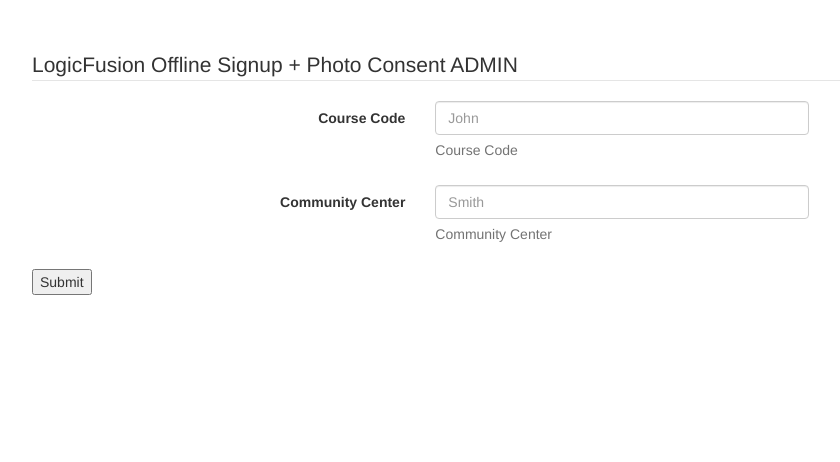
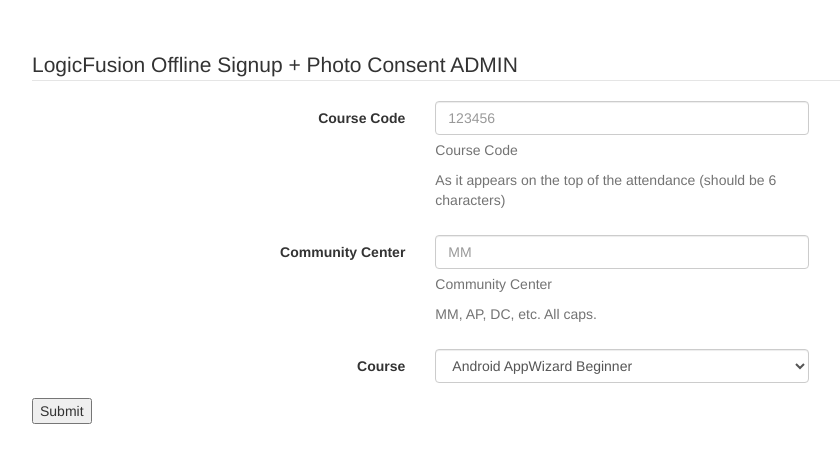
Before and after one commit to Timothylock/LogicFusion-Intranet-User-Signup, a plain HTML site: page static/admin.html in a window 1280 px wide. Shown: the whole page, without its empty margins (18-858 px from the left). Drawn offline with Linux system fonts and the light colour scheme.

Commit message:
Added course selection in admin.html to auto generate course code. Misc Fixes

```diff
--- a/static/admin.html
+++ b/static/admin.html
@@ -22,10 +22,11 @@
 
         <!-- Text input-->
         <div class="form-group">
-            <label class="col-md-4 control-label" for="course">Course Code</label>
+            <label class="col-md-4 control-label" for="course-code">Course Code</label>
             <div class="col-md-4">
-                <input id="course" name="course" type="text" placeholder="John" class="form-control input-md" required="">
+                <input id="course-code" name="course-code" type="text" placeholder="123456" class="form-control input-md" required="">
                 <span class="help-block">Course Code</span>
+                <span class="help-block">As it appears on the top of the attendance (should be 6 characters)</span>
             </div>
         </div>
 
@@ -33,8 +34,55 @@
         <div class="form-group">
             <label class="col-md-4 control-label" for="cc">Community Center</label>
             <div class="col-md-4">
-                <input id="cc" name="cc" type="text" placeholder="Smith" class="form-control input-md" required="">
+                <input id="cc" name="cc" type="text" placeholder="MM" class="form-control input-md" required="">
                 <span class="help-block">Community Center</span>
+                <span class="help-block">MM, AP, DC, etc.  All caps.</span>
+            </div>
+        </div>
+
+        <!-- Select Basic -->
+        <div class="form-group">
+            <label class="col-md-4 control-label" for="course">Course</label>
+            <div class="col-md-4">
+                <select id="course" name="course" class="form-control">
+                    <option value="D1">Android AppWizard Beginner</option>
+                    <option value="A1">Animation</option>
+                    <option value="C1">C++ Level 1</option>
+                    <option value="C3">C++ Level 2</option>
+                    <option value="Y1">ForensicFusion</option>
+                    <option value="F1">GameFusion Beginner</option>
+                    <option value="F3">GameFusion Platforming 1</option>
+                    <option value="F4">GameFusion Platforming 2</option>
+                    <option value="F5">GameFusion Scrolling Shooter</option>
+                    <option value="H1">Hands-on Hardware</option>
+                    <option value="RA">Hands-on Robotics EV3</option>
+                    <option value="EA">Hands-on Robotics EV3 - Animals</option>
+                    <option value="EC">Hands-on Robotics EV3 - Cars &amp; Vehicles</option>
+                    <option value="ET">Hands-on Robotics EV3 - Toys &amp; Tools</option>
+                    <option value="RB">Hands-on Robotics EV3 2</option>
+                    <option value="RJ">Hands-on Robotics Jr</option>
+                    <option value="JA">Hands-on Robotics Jr - Animals</option>
+                    <option value="JT">Hands-on Robotics Jr - Transportation</option>
+                    <option value="J2">Hands-on Robotics Jr 2</option>
+                    <option value="RL">Hands-on Robotics NXT</option>
+                    <option value="NA">Hands-on Robotics NXT - Animals</option>
+                    <option value="NC">Hands-on Robotics NXT - Cars &amp; Vehicles</option>
+                    <option value="NT">Hands-on Robotics NXT - Toys &amp; Tools</option>
+                    <option value="RH">Hands-on Robotics NXT 2</option>
+                    <option value="P1">Java Level 1</option>
+                    <option value="P2">Java Level 2</option>
+                    <option value="T1">Python Level 1</option>
+                    <option value="Z1">Redstone Circuitry in Minecraft</option>
+                    <option value="RL">Robo-gals</option>
+                    <option value="R1">Robotics 1</option>
+                    <option value="R2">Robotics 2</option>
+                    <option value="R3">Robotics 3</option>
+                    <option value="S1">Scratch Level 1</option>
+                    <option value="S2">Scratch Level 2</option>
+                    <option value="S3">Scratch Level 3</option>
+                    <option value="AS">Stop Motion Animation</option>
+                    <option value="AJ">Stop Motion Animation Jr</option>
+                </select>
             </div>
         </div>
 
```
Also changed, not shown: 2 other files.
